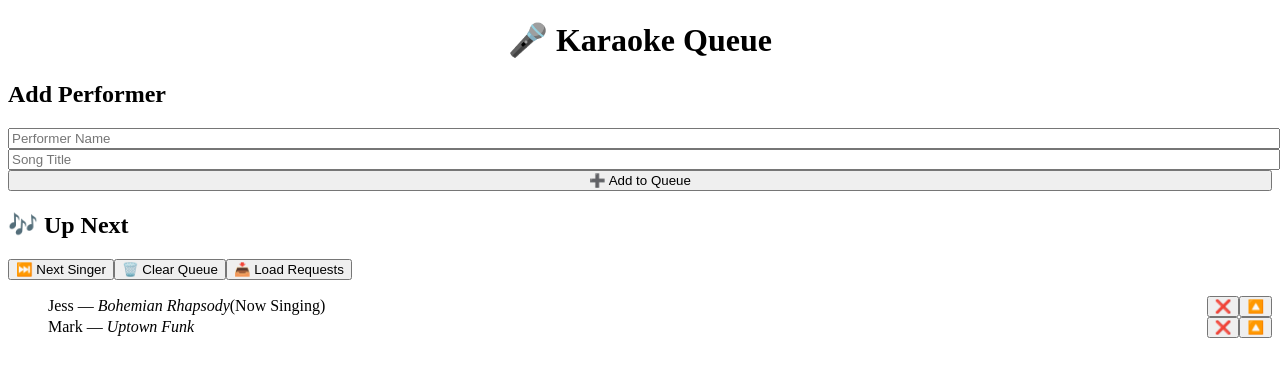
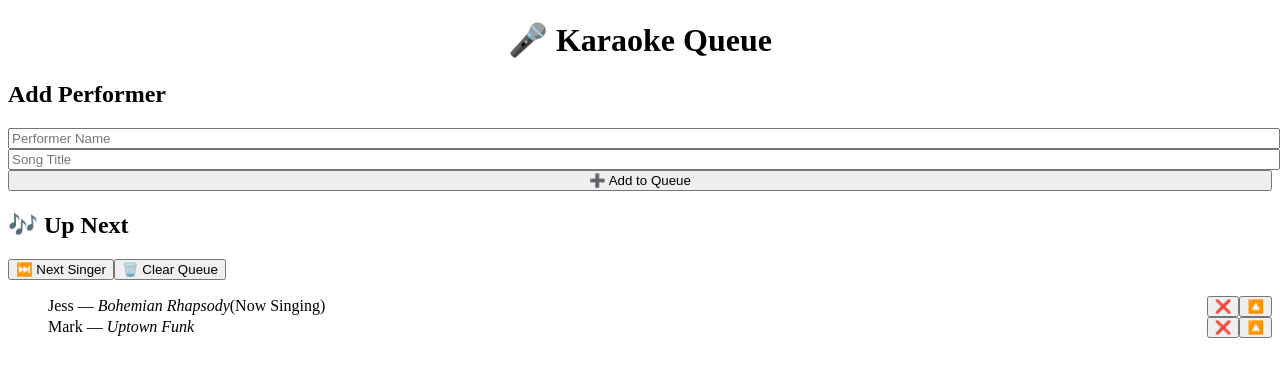
Before and after one commit to tRQwade/karaoke-app, a React (Vite) app: page / in a window 1280 px wide. Shown: the top 376 px of the page. Built offline with nearby package versions, Linux system fonts and the light colour scheme.

Commit message:
your update message

```diff
--- a/src/App.jsx
+++ b/src/App.jsx
@@ -110,19 +110,6 @@ function App() {
           </button>
         )}
 
-        <button
-          className="mb-4 ml-2 bg-purple-500 hover:bg-purple-600 text-white px-4 py-2 rounded font-semibold"
-          onClick={() => {
-            const requests = JSON.parse(
-              localStorage.getItem("karaoke-requests") || "[]"
-            );
-            setQueue([...queue, ...requests]);
-            localStorage.removeItem("karaoke-requests");
-          }}
-        >
-          📥 Load Requests
-        </button>
-
         <DndContext
           sensors={useSensors(useSensor(PointerSensor))}
           collisionDetection={closestCenter}
```
